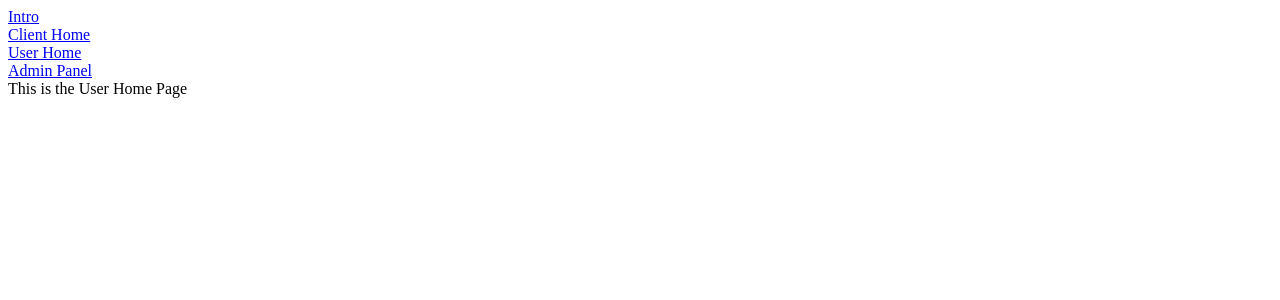
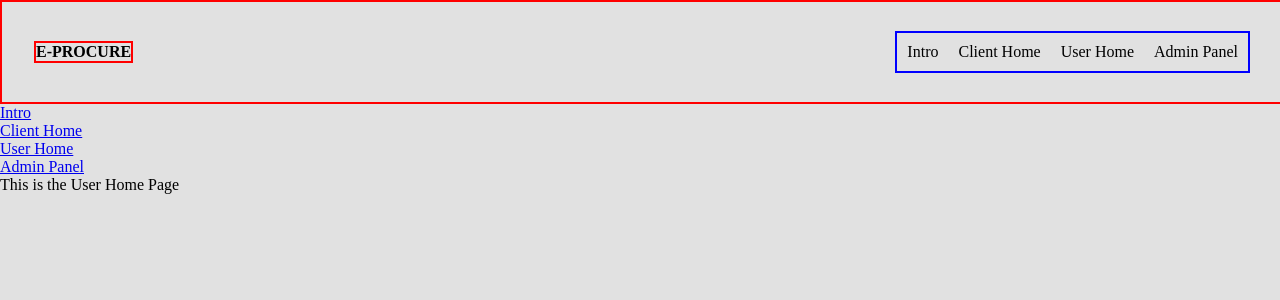
Before and after one commit to GiftSibiya/e-procure, a React (Create React App) app: page /user in a window 1280 px wide. Shown: the top 300 px of the page. Built offline with nearby package versions, Linux system fonts and the light colour scheme.

Commit message:
basic component layout

```diff
--- /dev/null
+++ b/src/Components/Header/Header.css
@@ -0,0 +1,27 @@
+header {
+  display: flex;
+  justify-content: center;
+  width: 100%;
+  height: 100px;
+  border: 2px solid red;
+}
+.header {
+  display: flex;
+  justify-content: space-between;
+  align-items: center;
+  width: 95%;
+}
+.logo {
+  display: inline-block;
+  font-size: 1rem;
+  border: 2px solid red;
+}
+.Nav {
+  display: flex;
+  border: 2px solid blue;
+}
+.Nav__item {
+  text-decoration: none;
+  color: black;
+  margin: 10px;
+}
--- /dev/null
+++ b/src/Components/Header/Header.jsx
@@ -0,0 +1,31 @@
+import React from "react";
+import { Link } from "react-router-dom";
+import "./Header.css";
+
+const HeaderComponent = () => {
+  return (
+    <>
+      <header>
+        <div className="header">
+          <h1 className="logo">E-PROCURE</h1>
+          <div className="Nav">
+            <Link to="/" className="Nav__item">
+              Intro
+            </Link>{" "}
+            <Link to="/client" className="Nav__item ">
+              Client Home
+            </Link>
+            <Link to="/user" className="Nav__item ">
+              User Home
+            </Link>
+            <Link to="/admin" className="Nav__item ">
+              Admin Panel
+            </Link>
+          </div>
+        </div>
+      </header>
+    </>
+  );
+};
+
+export default HeaderComponent;
--- a/src/Pages/Intro.jsx
+++ b/src/Pages/Intro.jsx
@@ -1,5 +1,6 @@
 import React from "react";
 import { Link } from "react-router-dom";
+import "./Pages.css";
 
 export default function Intro() {
   return (
--- a/src/Pages/NoPage.jsx
+++ b/src/Pages/NoPage.jsx
@@ -1,6 +1,5 @@
 import React from "react";
 import { Link } from "react-router-dom";
-import Intro from "./Intro";
 
 export default function NoPage() {
   return (
--- /dev/null
+++ b/src/Pages/Pages.css
@@ -0,0 +1,4 @@
+* {
+  margin: 0px;
+  background-color: #e1e1e1;
+}
--- a/src/Pages/User/UserHome.jsx
+++ b/src/Pages/User/UserHome.jsx
@@ -1,9 +1,11 @@
 import React from "react";
 import { Link } from "react-router-dom";
+import HeaderComponent from "../../Components/Header/Header";
 
 export default function UserHome() {
   return (
     <>
+      <HeaderComponent />
       <div className="NavItems">
         <Link to="/">Intro</Link> <br />
         <Link to="/client">Client Home</Link>
```
Also changed, not shown: src/Components/Footer/Footer.jsx (added, +9 -0 lines).
